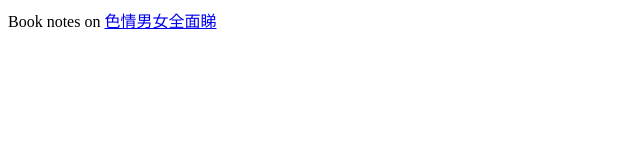
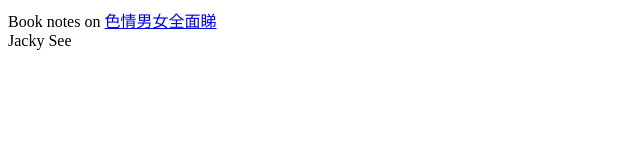
Before and after one commit to jackysee/jackysee.github.io, a plain HTML site: page linkback_with_title.html in a window 1280 px wide. Shown: the full height of the page, 0-640 px from the left. Drawn offline with Linux system fonts and the light colour scheme.

Commit message:
Update linkback_with_title.html

```diff
--- a/linkback_with_title.html
+++ b/linkback_with_title.html
@@ -3,6 +3,11 @@
     <title>Github test</title>
   </head>
   <body>
-    Book notes on <a href="https://jacky.seezone.net/2017/11/15/9015/">色情男女全面睇</a>
+    <div class="h-entry">
+       <div class="e-content">
+          Book notes on <a href="https://jacky.seezone.net/2017/11/15/9015/" rel="in-reply-to">色情男女全面睇</a>
+      </div>
+      <div class="p-author h-card">Jacky See</div>
+    </div>
   </body>
 </html>
```
